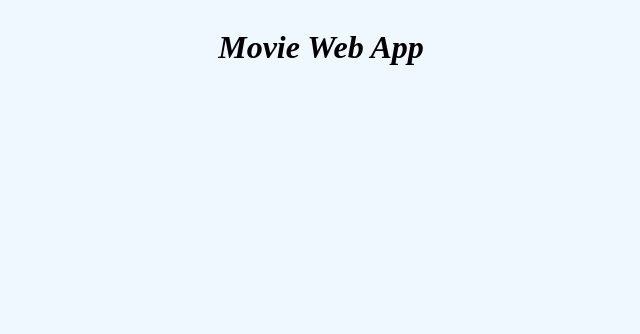
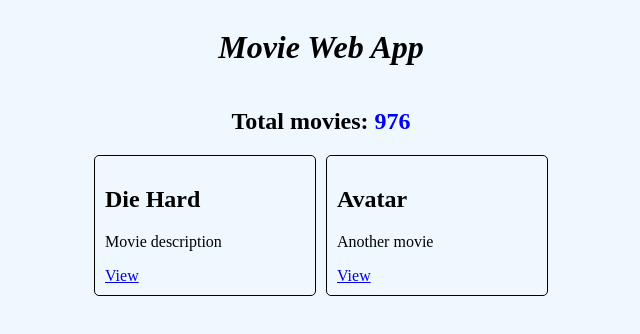
Before and after one commit to strdr4605/movie-web-app, a plain HTML site: page index.html in a window 1280 px wide. Shown: the whole page, without its empty margins (319-959 px from the left). Drawn offline with Linux system fonts and the light colour scheme.

Commit message:
Add 2 movie cards, total movies counter

```diff
--- a/index.html
+++ b/index.html
@@ -1,13 +1,30 @@
-<!DOCTYPE html>
+<!doctype html>
 <html>
+  <head>
+    <title>Movie Web App</title>
+    <link rel="stylesheet" href="styles.css" />
+  </head>
 
-<head>
-  <title>Movie Web App</title>
-  <link rel="stylesheet" href="styles.css" />
-</head>
+  <body>
+    <h1>Movie Web App</h1>
+    <h2>Total movies: <span id="total-movies">100</span></h2>
+    <div class="cards">
+      <div class="card">
+        <div class="more-info">
+          <p>Lorem ipsum dolor sit amet, consectetur adipiscing elit. Nullam</p>
+        </div>
+        <h2>Die Hard</h2>
+        <p>Movie description</p>
+        <a href="#">View</a>
+      </div>
 
-<body>
-  <h1>Movie Web App</h1>
-</body>
+      <div class="card">
+        <h2>Avatar</h2>
+        <p>Another movie</p>
+        <a href="#">View</a>
+      </div>
+    </div>
 
+    <script src="scripts.js"></script>
+  </body>
 </html>
--- /dev/null
+++ b/scripts.js
@@ -0,0 +1,14 @@
+const totalMovies = document.querySelector("#total-movies");
+
+const moviesCount = Math.floor(Math.random() * 1000) + 1;
+
+let count = 0;
+
+let timerId = setInterval(() => {
+  totalMovies.innerHTML = count;
+  if (count >= moviesCount) {
+    clearInterval(timerId);
+  }
+
+  count += Math.floor(Math.random() * 100) + 1;
+}, 30);
--- a/styles.css
+++ b/styles.css
@@ -7,3 +7,44 @@ body {
 h1 {
   font-style: italic;
 }
+
+body {
+  display: flex;
+  flex-direction: column;
+  align-items: center;
+}
+
+.cards {
+  display: flex;
+  justify-content: center;
+  gap: 10px;
+}
+
+.card {
+  border: 1px solid black;
+  border-radius: 5px;
+  padding: 10px;
+  width: 200px;
+  position: relative;
+}
+
+.more-info {
+  display: none;
+  position: absolute;
+  background-color: lightgray;
+  top: -10px;
+  left: -10px;
+  right: -10px;
+  bottom: -10px;
+
+  padding: 10px;
+  border-radius: 5px;
+}
+
+.card:hover .more-info {
+  display: block;
+}
+
+#total-movies {
+  color: blue;
+}
```
